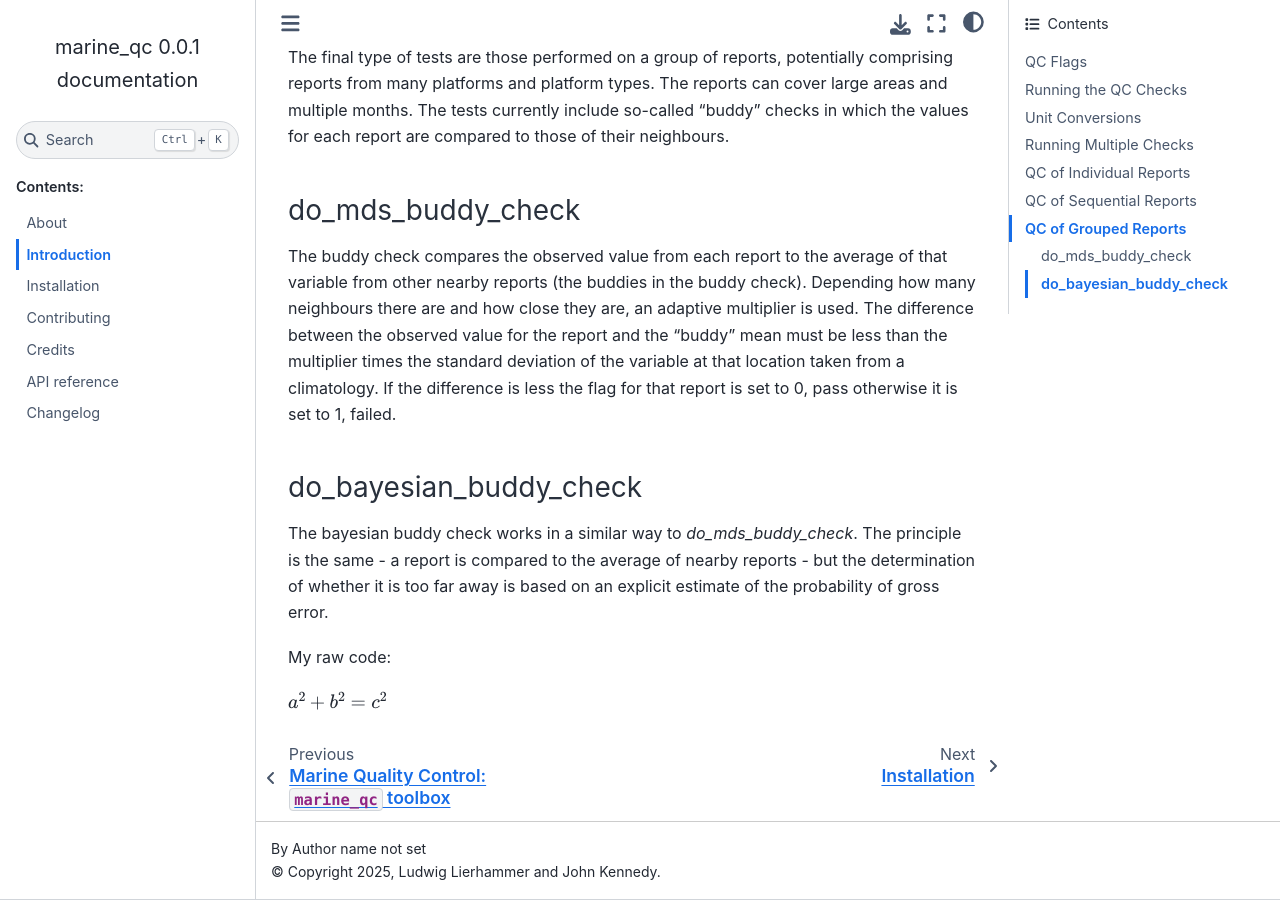
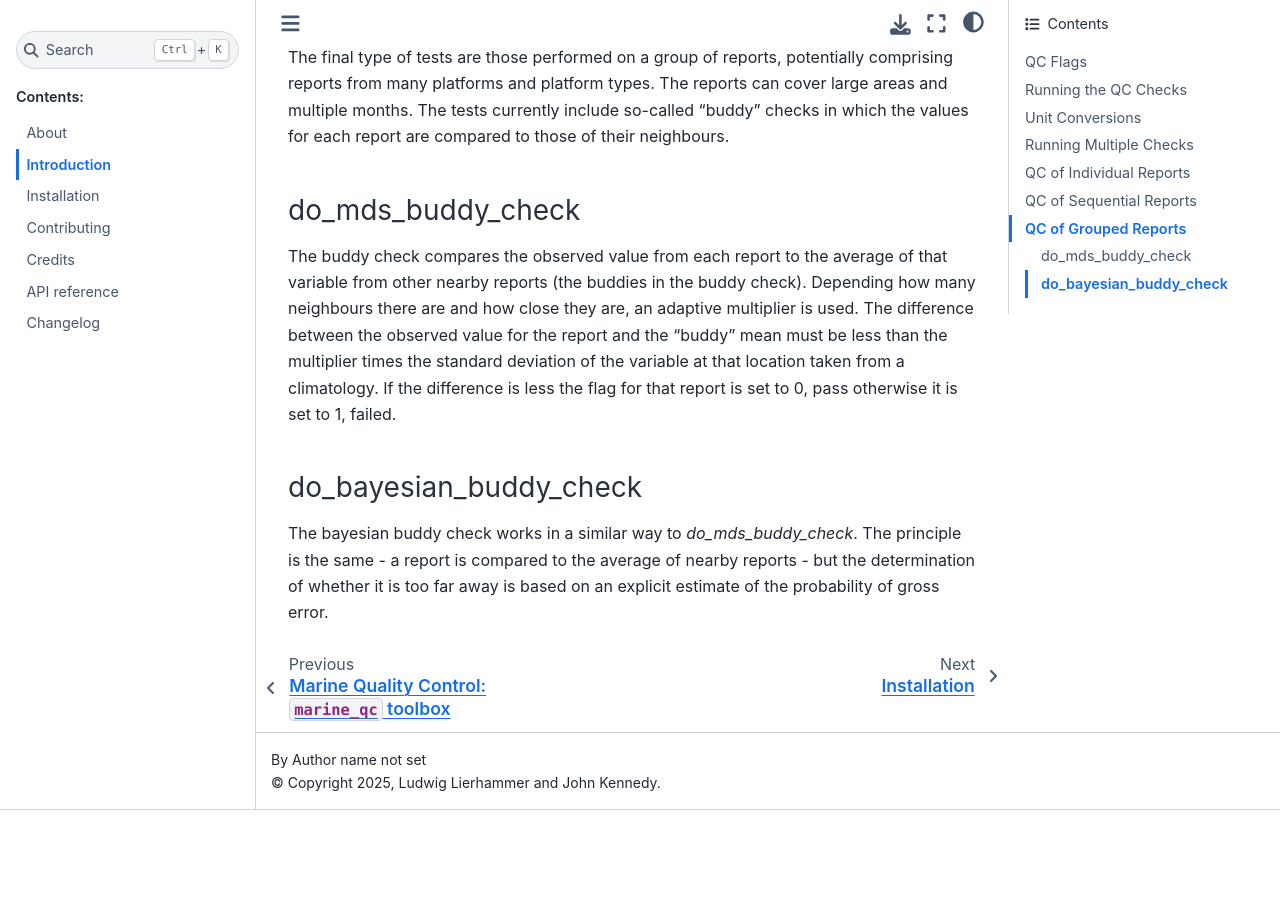
Before and after one commit to glamod/marine_qc, a Sphinx documentation site: the page built from docs/introduction.rst, in a window 1280 px wide and 900 px high, scrolled down 6945 px. Built offline with Sphinx 7.4.7 and the Sphinx Book theme 1.1.4, drawn with Linux system fonts in a browser that asks for light colours; after the commit the page ends 7755 px from its top, so only the background shows below that.

Commit message:
catch up

```diff
--- a/docs/api.rst
+++ b/docs/api.rst
@@ -7,3 +7,8 @@
 """""""""""""
 
 This page provides an auto-generated summary of the ``marine_qc`` API.
+
+.. automodule:: marine_qc.location_control
+   :members:
+
+.. marine_qc documentation master file
--- a/docs/introduction.rst
+++ b/docs/introduction.rst
@@ -278,7 +278,3 @@
 The bayesian buddy check works in a similar way to `do_mds_buddy_check`. The principle is the same -  a report is
 compared to the average of nearby reports - but the determination of whether it is too far away is based on an
 explicit estimate of the probability of gross error.
-
-My raw code:
-
-:math:`a^2 + b^2 = c^2`
```
